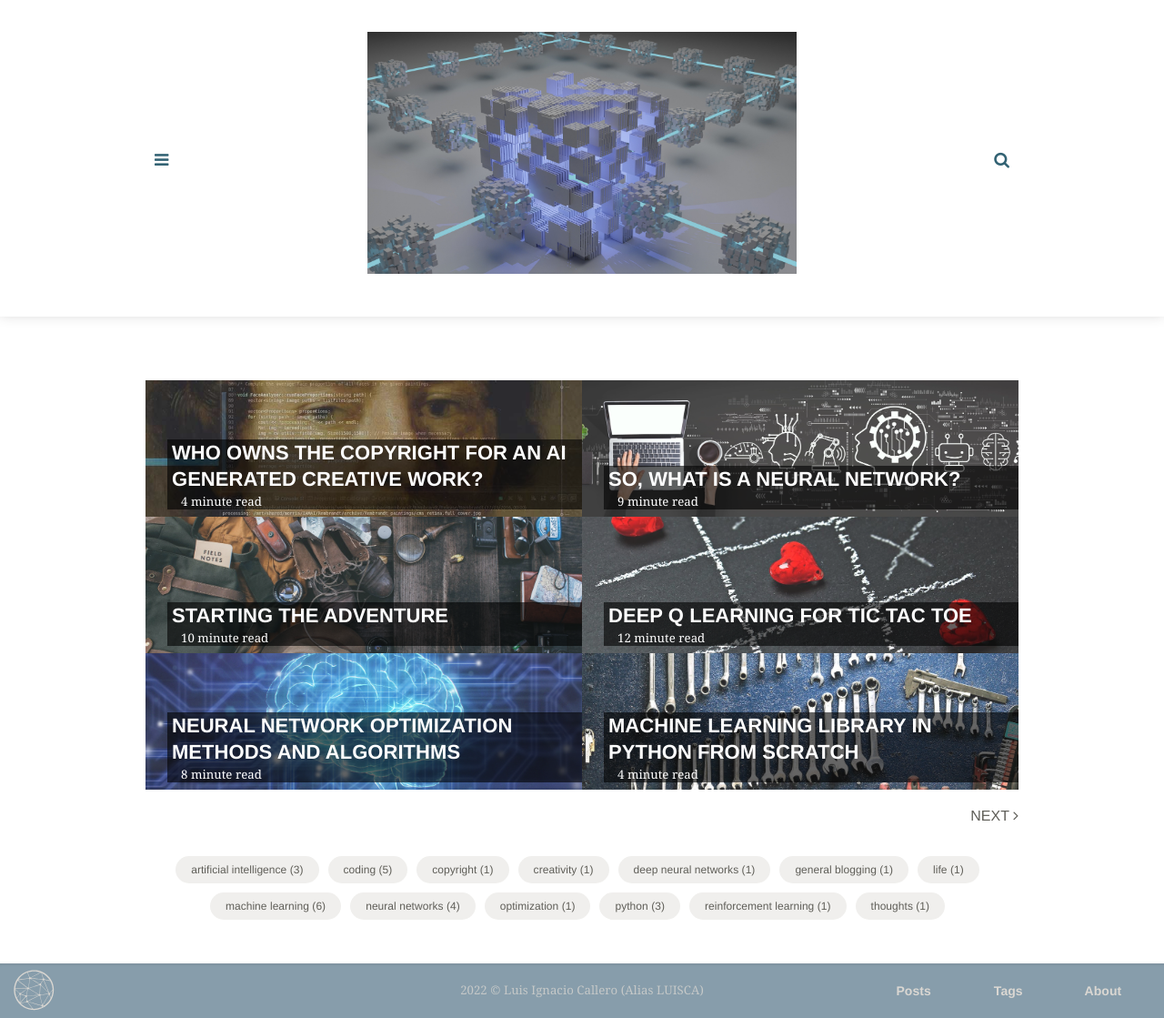
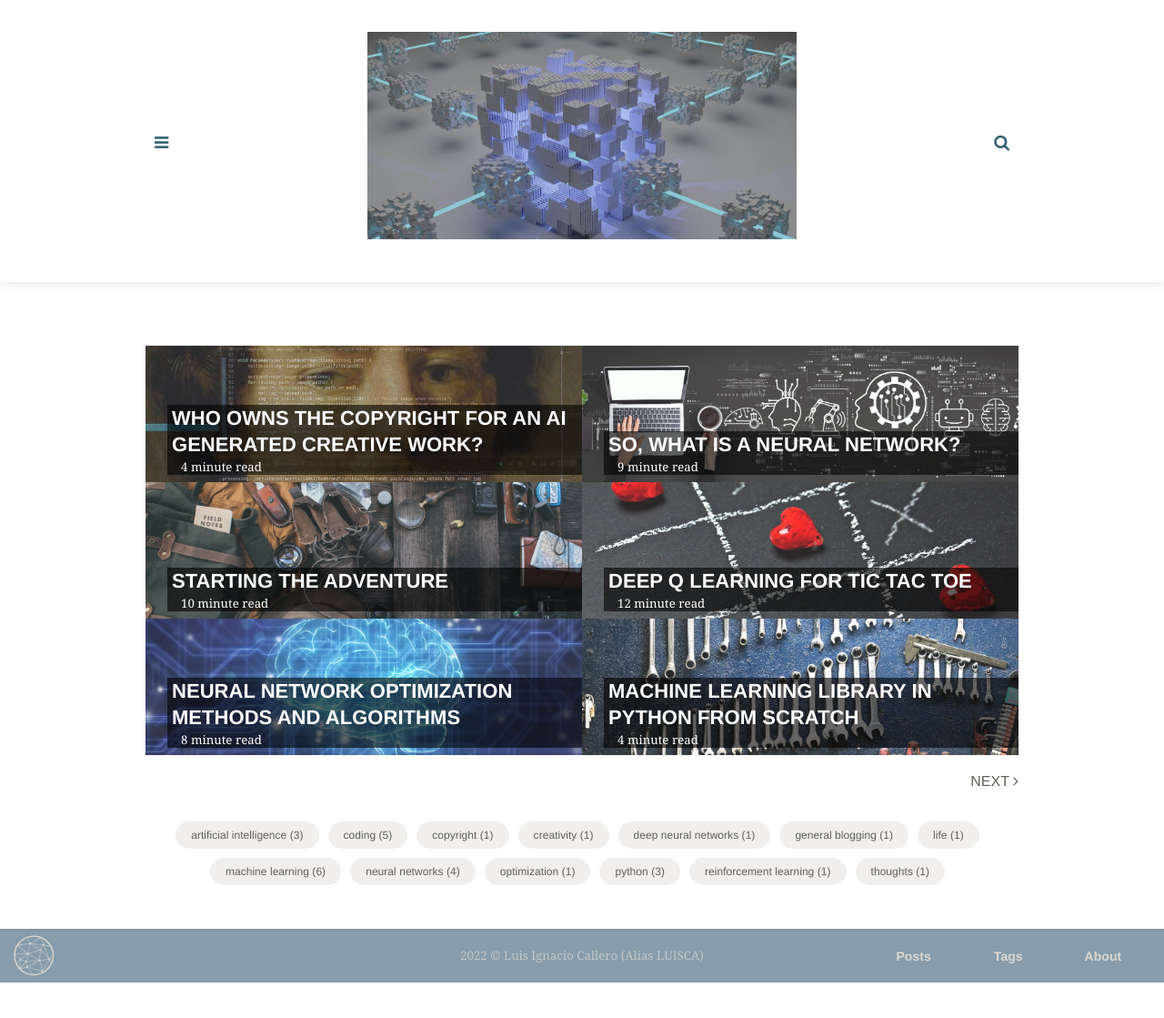
Before and after one commit to luigicallero/luigicallero.github.io, a Jekyll site: the page built from index.html, in a window 1280 px wide. Shown: the whole page at 91% size. Built offline with Jekyll 4.4.1, drawn with Linux system fonts in a browser that asks for light colours; some web fonts are replaced; the list of posts is cut into pages by our own code; after the commit the page ends 1080 px from its top, so only the background shows below that.

```diff
--- a/_config.yml
+++ b/_config.yml
@@ -4,7 +4,7 @@
 permalink: ':title:output_ext'
 baseurl: "/"
 url: "https://luigicallero.github.io" # the base hostname & protocol for your site, e.g. http://example.com
-logo: "/assets/img/branding/blockchain_1.jpg"
+logo: "/assets/img/branding/blockchain_light.jpg"
 logo-icon: "/assets/img/branding/MVM-symbol.svg"
 logo-icon-SEO: "/assets/img/branding/MVM-symbol-black.png" # must be a non SVG file
 
```
Also changed, not shown: assets/img/branding/blockchain_code_1.png (added), assets/img/branding/blockchain_code_2.png (added), assets/img/branding/blockchain_light.jpg (added).
